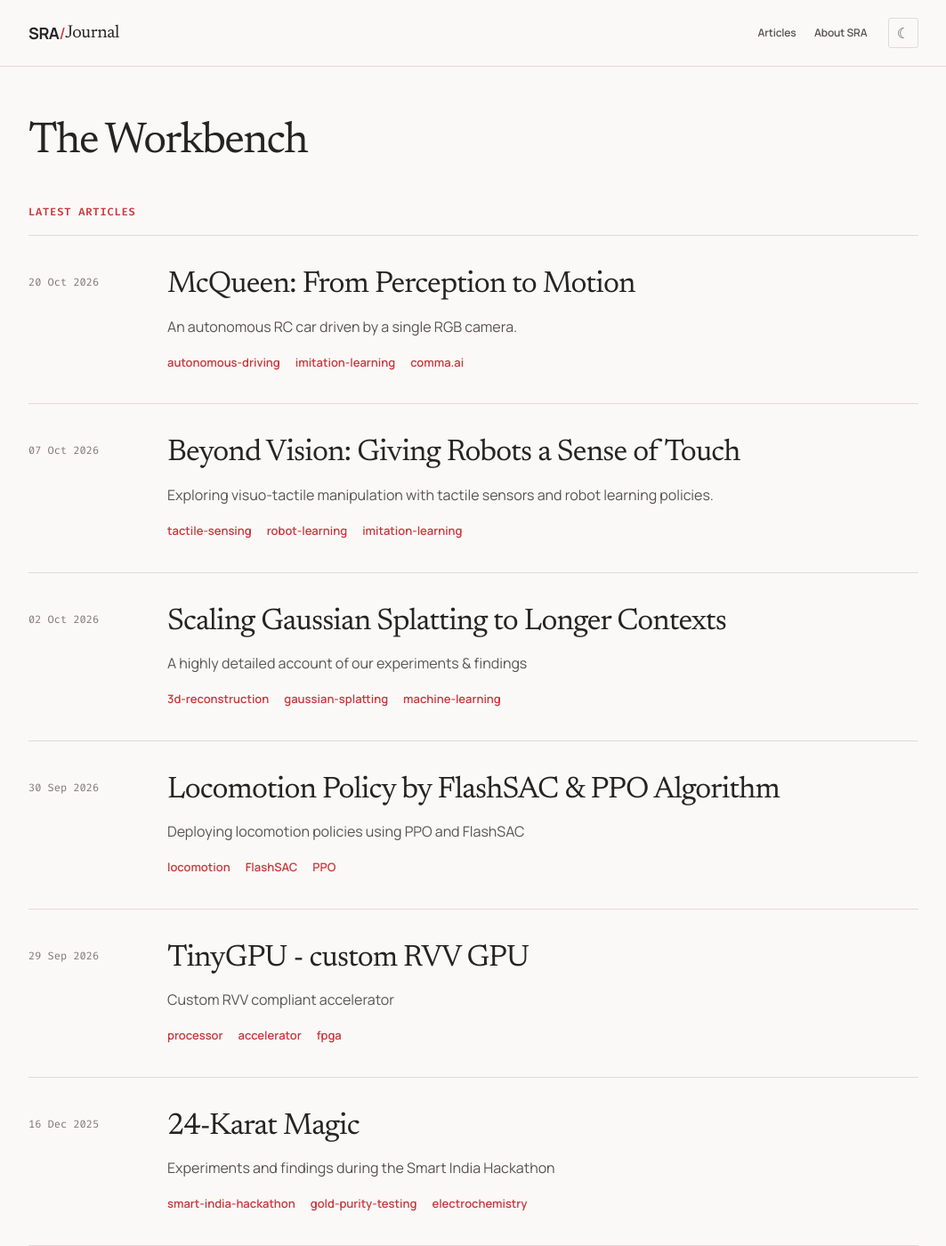
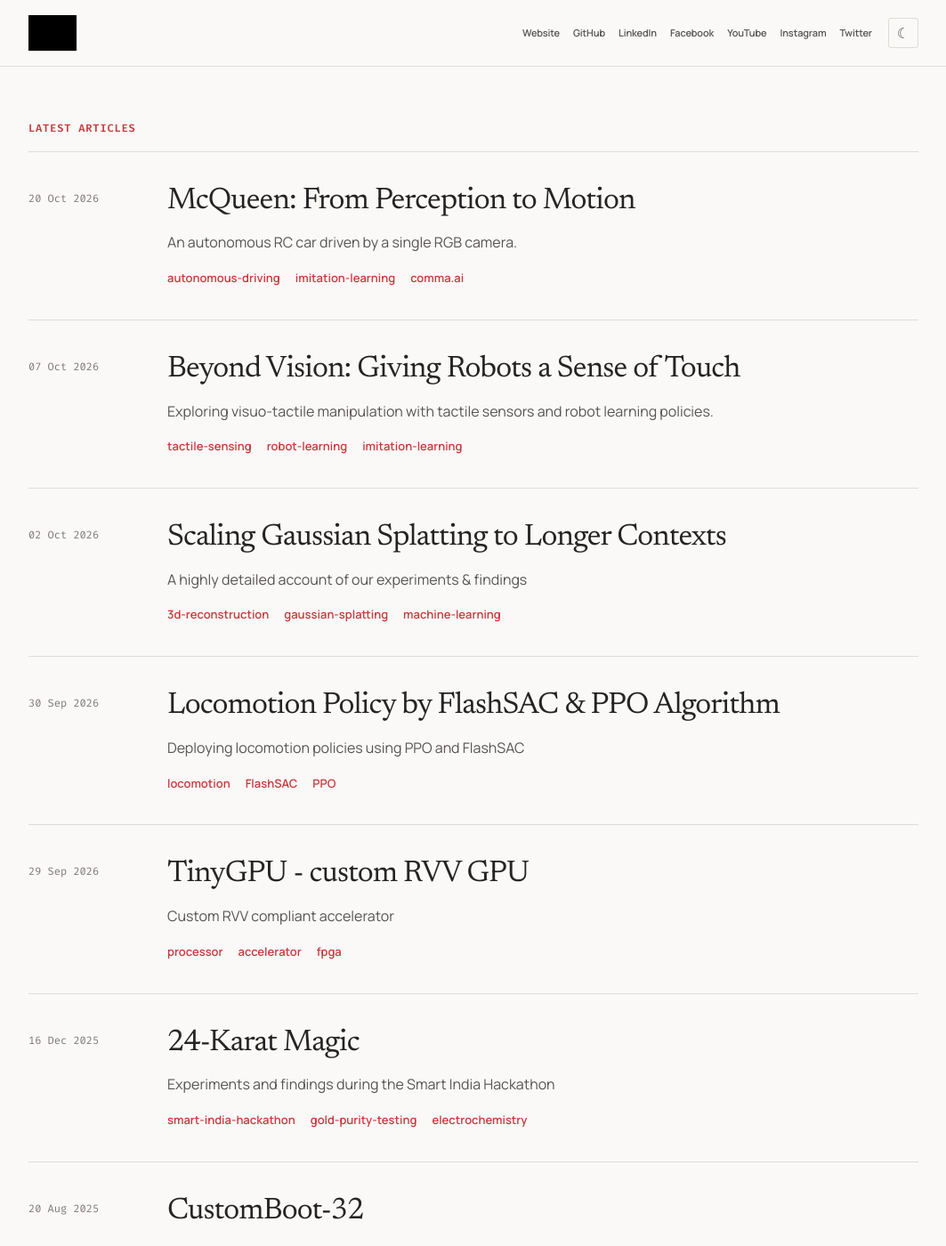
Before and after one commit to SRA-VJTI/blog, a Jekyll site: the page built from index.html, in a window 1280 px wide and 1400 px high. Shown: the whole window at 89% size, without its empty margins (108-1171 px from the left). Built offline with Jekyll 4.4.1, drawn with Linux system fonts in a browser that asks for light colours; the list of posts is cut into pages by our own code; some of the changed text lies outside the part shown; grey boxes are pictures that could not be loaded.

Commit message:
Update title

```diff
--- a/_includes/footer.html
+++ b/_includes/footer.html
@@ -4,17 +4,8 @@
       <strong>Society of Robotics and Automation</strong>
       <span>VJTI, Mumbai</span>
     </div>
-    <div class="footer-links" aria-label="Social links">
-      {% for link in site.dash.social_links %}
-        {% assign label = 'Social' %}
-        {% if link.icon contains 'instagram' %}{% assign label = 'Instagram' %}
-        {% elsif link.icon contains 'linkedin' %}{% assign label = 'LinkedIn' %}
-        {% elsif link.icon contains 'facebook' %}{% assign label = 'Facebook' %}
-        {% elsif link.icon contains 'youtube' %}{% assign label = 'YouTube' %}
-        {% elsif link.icon contains 'github' %}{% assign label = 'GitHub' %}
-        {% endif %}
-        <a href="{{ link.url }}" target="_blank" rel="noopener noreferrer">{{ label }}</a>
-      {% endfor %}
+    <div class="footer-links" aria-label="SRA links">
+      {% include social-links.html %}
     </div>
   </div>
 </footer>
--- a/_includes/header.html
+++ b/_includes/header.html
@@ -1,9 +1,10 @@
 <header class="site-header">
   <div class="site-shell header-inner">
-    <a class="brand" href="{{ '/' | relative_url }}" aria-label="SRA Journal home">SRA <span aria-hidden="true">/</span> <span class="brand-subname">Journal</span></a>
-    <nav class="primary-nav" aria-label="Main navigation">
-      <a href="{{ '/' | relative_url }}#archive">Articles</a>
-      <a href="https://sravjti.in/" target="_blank" rel="noopener noreferrer">About SRA</a>
+    <a class="brand" href="{{ '/' | relative_url }}" aria-label="SRA Blog home" title="SRA Blog home">
+      <img class="brand-logo" src="https://sravjti.in/sra-logo.png" alt="SRA" width="54" height="46">
+    </a>
+    <nav class="primary-nav" aria-label="SRA links">
+      {% include social-links.html %}
       <button class="theme-toggle" type="button" data-theme-toggle aria-label="Switch color theme" title="Switch color theme" aria-pressed="false">
         <span class="theme-icon-light" aria-hidden="true">☾</span>
         <span class="theme-icon-dark" aria-hidden="true">☀</span>
--- /dev/null
+++ b/_includes/social-links.html
@@ -0,0 +1,7 @@
+<a href="https://sravjti.in/" target="_blank" rel="noopener noreferrer">Website</a>
+<a href="https://github.com/SRA-VJTI" target="_blank" rel="noopener noreferrer">GitHub</a>
+<a href="https://www.linkedin.com/company/sra-vjti/" target="_blank" rel="noopener noreferrer">LinkedIn</a>
+<a href="https://www.facebook.com/sra.vjti/" target="_blank" rel="noopener noreferrer">Facebook</a>
+<a href="https://www.youtube.com/channel/UC-g67CbV2Iu30n7TvipRiCA" target="_blank" rel="noopener noreferrer">YouTube</a>
+<a href="https://www.instagram.com/sra_vjti/" target="_blank" rel="noopener noreferrer">Instagram</a>
+<a href="https://twitter.com/sravjti" target="_blank" rel="noopener noreferrer">Twitter</a>
--- a/_layouts/home.html
+++ b/_layouts/home.html
@@ -3,13 +3,8 @@ layout: default
 ---
 {% assign display_posts = paginator.posts | default: site.posts %}
 <div class="site-shell home-page">
-  {% if paginator == nil or paginator.page == 1 %}
-  <header class="home-intro">
-    <h1>The Workbench</h1>
-  </header>
-  {% endif %}
 
-  <section class="archive-section" id="archive" aria-labelledby="archive-heading">
+<section class="archive-section" id="archive" aria-labelledby="archive-heading">
     <div class="section-heading">
       <h2 id="archive-heading">{% if paginator and paginator.page != 1 %}Writing{% else %}Latest articles{% endif %}</h2>
     </div>
--- a/assets/css/style.scss
+++ b/assets/css/style.scss
@@ -444,3 +444,31 @@ html[data-theme='dark'] .site-header .brand-logo { filter: brightness(0) invert(
   letter-spacing: -.035em;
 }
 /* END SRA SERIF TITLE RESTORE V13 */
+
+/* Homepage without a separate hero title */
+.home-page .archive-section {
+  padding-top: 64px;
+}
+
+@media (max-width: 680px) {
+  .home-page .archive-section {
+    padding-top: 42px;
+  }
+}
+
+/* BEGIN SRA HEADER SOCIALS V14 */
+/* Keep the article index immediately below the site header. */
+.home-page .archive-section { padding-top: 60px; }
+/* Show all official links at the right without overflowing on tablets/phones. */
+.site-header .primary-nav { gap: 10px 15px; }
+.site-header .primary-nav a { font-size: 11px; }
+.site-footer .footer-links { gap: 10px 17px; }
+@media (max-width: 980px) {
+  .site-header .header-inner { flex-wrap: wrap; padding-block: 12px; }
+  .site-header .primary-nav { flex: 1 1 100%; flex-wrap: wrap; justify-content: flex-start; }
+}
+@media (max-width: 680px) {
+  .home-page .archive-section { padding-top: 38px; }
+  .site-header .primary-nav { gap: 8px 13px; }
+}
+/* END SRA HEADER SOCIALS V14 */
```
